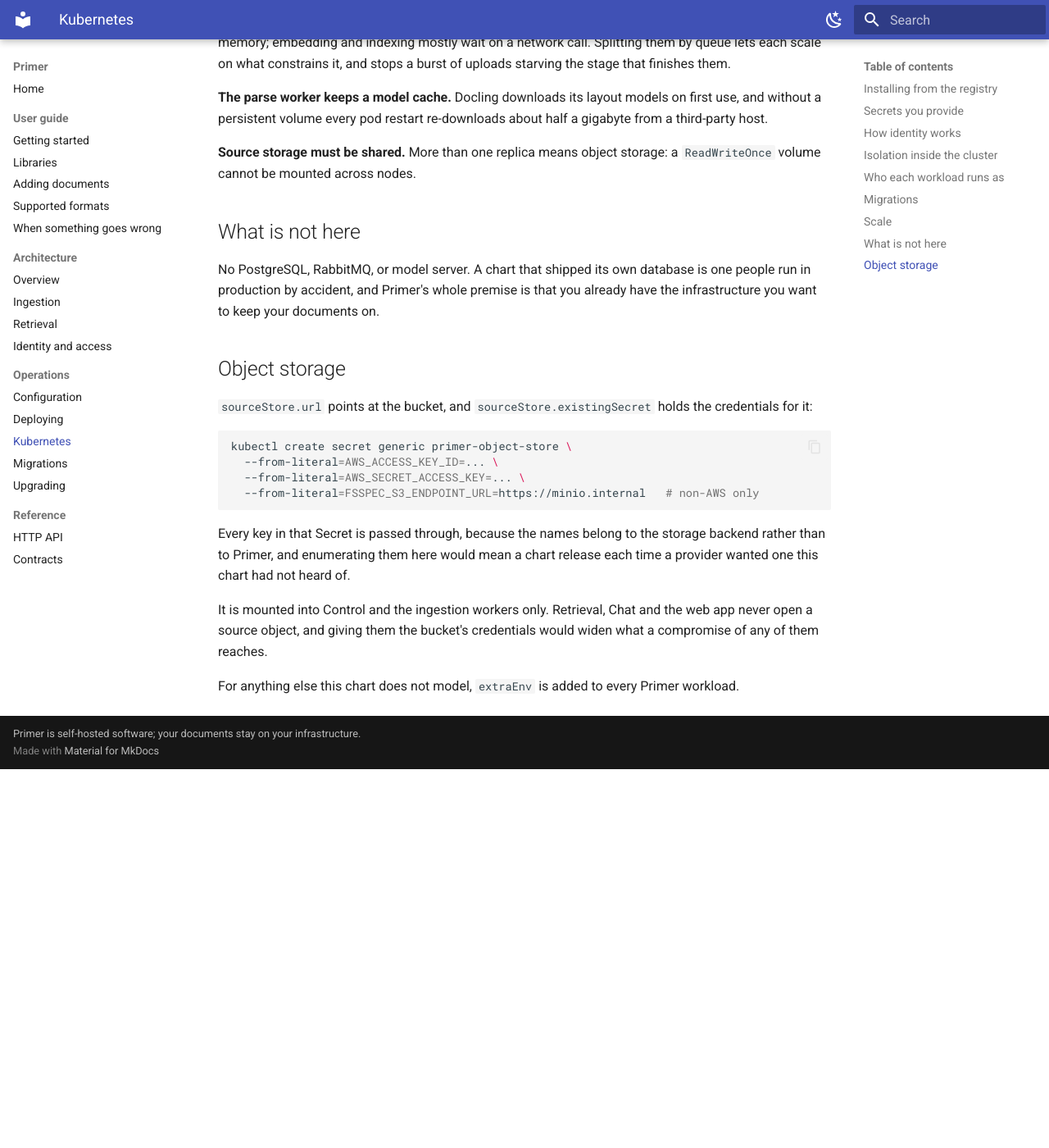
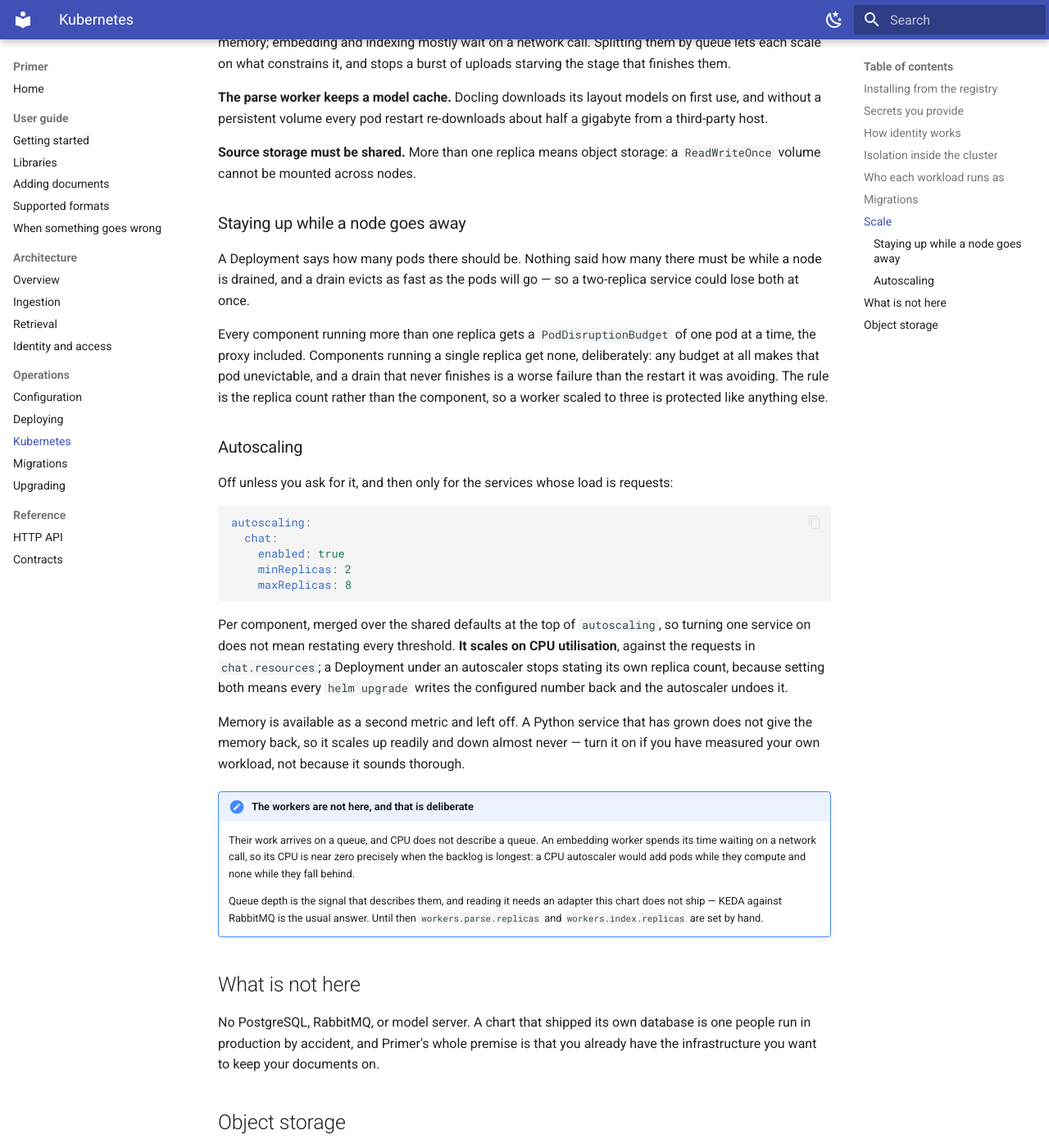
Before and after one commit to isaiah-harville/Primer, an MkDocs documentation site: the page built from docs/operations/kubernetes.md, in a window 1280 px wide and 1400 px high, scrolled down 4098 px. Shown: the whole window at 82% size. Built offline with MkDocs 1.6.1 and Material for MkDocs 9.7.7, drawn with Linux system fonts in a browser that asks for light colours; before the commit the page ends 5036 px from its top, so only the background shows below that.

Commit message:
docs: say what autoscaling scales on, and what it does not
The workers being absent from it is the part worth writing down: queue
depth is the only signal that describes them, and an operator who wants
them autoscaled needs to know they will be reaching for KEDA rather than
looking for a setting this chart forgot.

````diff
--- a/docs/operations/kubernetes.md
+++ b/docs/operations/kubernetes.md
@@ -196,6 +196,55 @@ re-downloads about half a gigabyte from a third-party host.
 **Source storage must be shared.** More than one replica means object
 storage: a `ReadWriteOnce` volume cannot be mounted across nodes.
 
+### Staying up while a node goes away
+
+A Deployment says how many pods there should be. Nothing said how many
+there must be while a node is drained, and a drain evicts as fast as the
+pods will go — so a two-replica service could lose both at once.
+
+Every component running more than one replica gets a `PodDisruptionBudget`
+of one pod at a time, the proxy included. Components running a single
+replica get none, deliberately: any budget at all makes that pod
+unevictable, and a drain that never finishes is a worse failure than the
+restart it was avoiding. The rule is the replica count rather than the
+component, so a worker scaled to three is protected like anything else.
+
+### Autoscaling
+
+Off unless you ask for it, and then only for the services whose load is
+requests:
+
+```yaml
+autoscaling:
+  chat:
+    enabled: true
+    minReplicas: 2
+    maxReplicas: 8
+```
+
+Per component, merged over the shared defaults at the top of
+`autoscaling`, so turning one service on does not mean restating every
+threshold. **It scales on CPU utilisation**, against the requests in
+`chat.resources`; a Deployment under an autoscaler stops stating its own
+replica count, because setting both means every `helm upgrade` writes the
+configured number back and the autoscaler undoes it.
+
+Memory is available as a second metric and left off. A Python service that
+has grown does not give the memory back, so it scales up readily and down
+almost never — turn it on if you have measured your own workload, not
+because it sounds thorough.
+
+!!! note "The workers are not here, and that is deliberate"
+    Their work arrives on a queue, and CPU does not describe a queue. An
+    embedding worker spends its time waiting on a network call, so its CPU
+    is near zero precisely when the backlog is longest: a CPU autoscaler
+    would add pods while they compute and none while they fall behind.
+
+    Queue depth is the signal that describes them, and reading it needs an
+    adapter this chart does not ship — KEDA against RabbitMQ is the usual
+    answer. Until then `workers.parse.replicas` and `workers.index.replicas`
+    are set by hand.
+
 ## What is not here
 
 No PostgreSQL, RabbitMQ, or model server. A chart that shipped its own
````
